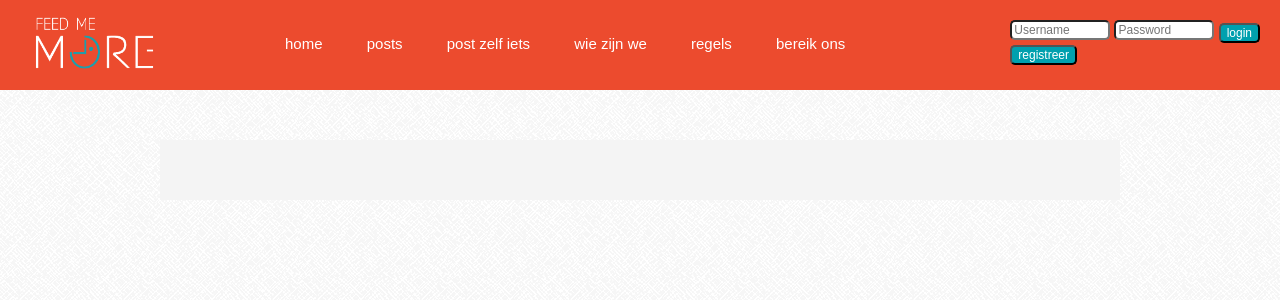
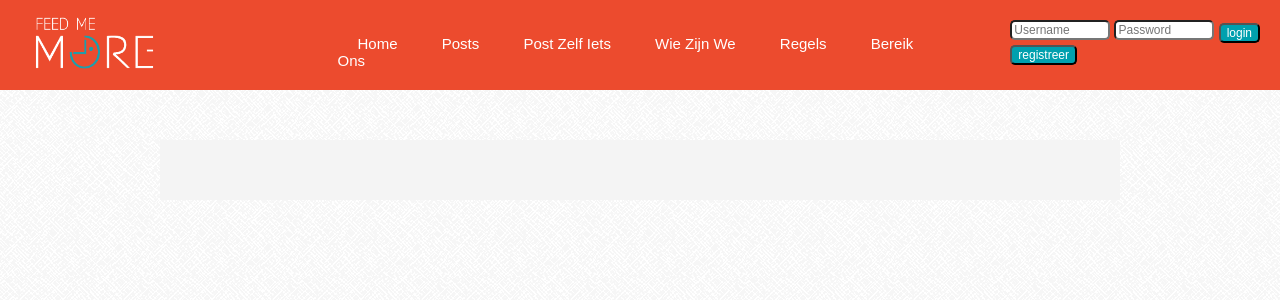
Before and after one commit to larspeeters/FeedMeMore, a PHP site: page /index.php in a window 1280 px wide. Shown: the top 300 px of the page. Run offline with PHP 8.4, Linux system fonts and the light colour scheme.

Commit message:
css fonts gewijzigd

```diff
--- a/css/screen.css
+++ b/css/screen.css
@@ -10,6 +10,7 @@ nav{
 	background-color: #EC4B2E;
 	margin-bottom: 50px;
 	font-size: 15px;
+	text-transform: capitalize;
 }
 
 
@@ -25,7 +26,7 @@ nav #logo{
 }
 
 nav #main{
-	width: 750px;
+	width: 605px;
 	/* float: left; */
 	/* overflow: auto; */
 	/* margin-top: 13px; */
@@ -48,7 +49,7 @@ nav a{
 	color: white;
 	padding:20px;
 	padding-top: 35px;
-	padding-bottom: 33px;
+	padding-bottom: 38px;
 
 }
 
```
